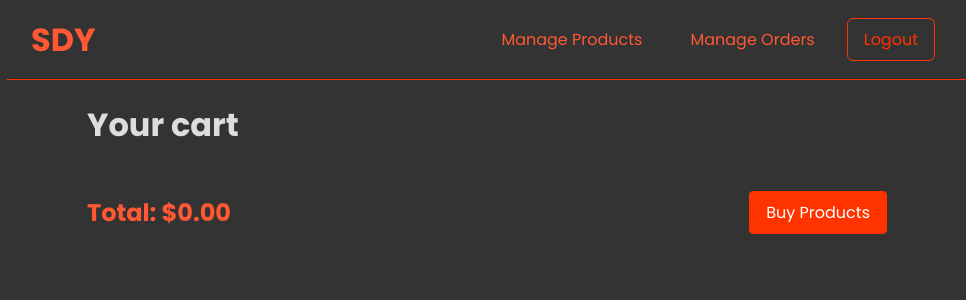
After one commit to shameworm/online-shop, a Node server app: page /cart in a window 1280 px wide. The commit adds this page. Shown: the top 300 px of the page, without its empty margins (153-1119 px from the left). Run offline with Node 20, Linux system fonts and the light colour scheme; the visitor is signed in with stand-in values (Sample User, id 1); some libraries are stand-ins or nearby versions.

Commit message:
Adding cart page. Start creating AJAX request for updating cart

```diff
--- a/controllers/cart-controller.js
+++ b/controllers/cart-controller.js
@@ -1,4 +1,8 @@
 const Product = require("../models/product-model");
+
+function getCart(req, res) {
+    res.render("customer/cart/cart");
+}
 
 async function addCartItem(req, res, next) {
     let product;
@@ -20,6 +24,28 @@ async function addCartItem(req, res, next) {
     });
 }
 
+function updateCartItem(req, res) {
+    const cart = res.locals.cart;
+
+    const updatedItemData = cart.updateItem(
+        req.body.productId,
+        req.body.quantity
+    );
+
+    req.session.cart = cart;
+
+    res.json({
+        message: "Cart updated!",
+        updateCartData: {
+            newTotalQuantity: cart.totalQuantity,
+            newTotalPrice: cart.totalPrice,
+            updatedItemPrice: updateCartData.updatedItemPrice,
+        },
+    });
+}
+
 module.exports = {
     addCartItem: addCartItem,
+    getCart: getCart,
+    updateCartItem: updateCartItem,
 };
--- a/models/cart-model.js
+++ b/models/cart-model.js
@@ -16,8 +16,8 @@ class Cart {
             const item = this.items[i];
 
             if (item.product.id === product.id) {
-                cartItem.quantity++;
-                cartItem.totalPrice += product.price;
+                cartItem.quantity = item.quantity + 1;
+                cartItem.totalPrice = item.totalPrice + product.price;
                 this.items[i] = cartItem;
 
                 this.totalQuantity++;
@@ -30,6 +30,29 @@ class Cart {
         this.totalQuantity++;
         this.totalPrice += product.price;
     }
+
+    updateItem(productId, newQuantity) {
+        for (let i = 0; i < this.items.length; i++) {
+            const item = this.items[i];
+
+            if (item.product.id === productId && newQuantity > 0) {
+                const cartItem = { ...item };
+                const quantityChange = newQuantity - item.quantity;
+                cartItem.quantity = newQuantity;
+                cartItem.totalPrice = newQuantity * product.price;
+                this.items[i] = cartItem;
+
+                this.totalQuantity = this.totalQuantity - quantityChange;
+                this.totalPrice += quantityChange * product.price;
+                return { updateItemPrice: cartItem.totalPrice };
+            } else if (item.product.id === productId && newQuantity <= 0) {
+                this.items.splice(i, 1);
+                this.totalQuantity = this.totalQuantity - item.quantity;
+                this.totalPrice -= item.totalPrice;
+                return { updateItemPrice: 0 };
+            }
+        }
+    }
 }
 
 module.exports = Cart;
--- a/public/styles/base.css
+++ b/public/styles/base.css
@@ -5,27 +5,24 @@
 html {
     font-family: "Poppins", "Helvetica Neue", "Helvetica", "Arial", "sans-serif";
 
-    --color-gray-50: rgb(243, 236, 230);
-    --color-gray-100: rgb(207, 201, 195);
-    --color-gray-300: rgb(99, 92, 86);
-    --color-gray-400: rgb(70, 65, 60);
-    --color-gray-500: rgb(37, 34, 31);
-    --color-gray-600: rgb(32, 29, 26);
-    --color-gray-700: rgb(31, 26, 22);
-
-    --color-primary-50: rgb(253, 224, 200);
-    --color-primary-100: rgb(253, 214, 183);
-    --color-primary-200: rgb(250, 191, 143);
-    --color-primary-400: rgb(223, 159, 41);
-    --color-primary-500: rgb(212, 136, 14);
-    --color-primary-700: rgb(212, 120, 14);
-    --color-primary-200-contrast: rgb(100, 46, 2);
+    --color-gray-50: rgb(240, 240, 240);
+    --color-gray-100: rgb(221, 221, 221);
+    --color-gray-300: rgb(153, 153, 153);
+    --color-gray-400: rgb(102, 102, 102);
+    --color-gray-500: rgb(51, 51, 51);
+    --color-gray-600: rgb(45, 45, 45);
+    --color-gray-700: rgb(26, 26, 26);
+    --color-primary-50: rgb(255, 230, 204);
+    --color-primary-100: rgb(255, 187, 153);
+    --color-primary-200: rgb(255, 99, 51);
+    --color-primary-400: rgb(255, 88, 51);
+    --color-primary-500: rgb(255, 51, 0);
+    --color-primary-700: rgb(204, 51, 0);
+    --color-primary-200-contrast: rgb(77, 38, 0);
     --color-primary-500-contrast: white;
-
-    --color-error-100: rgb(255, 192, 180);
-    --color-error-500: rgb(199, 51, 15);
-
-    --color-primary-500-bg: rgb(63, 60, 58);
+    --color-error-100: rgb(255, 204, 204);
+    --color-error-500: rgb(204, 0, 0);
+    --color-primary-500-bg: rgb(102, 102, 102);
 
     --space-1: 0.25rem;
     --space-2: 0.5rem;
@@ -93,7 +90,6 @@ a {
     background-color: var(--color-primary-500-bg);
 }
 
-
 .alert {
     border-radius: var(--border-radius-medium);
     background-color: var(--color-error-100);
--- /dev/null
+++ b/public/styles/cart.css
@@ -0,0 +1,57 @@
+.cart-item {
+    display: flex;
+    flex-direction: column;
+    background-color: var(--color-gray-700);
+    padding: var(--space-4);
+    margin: var(--space-4) 0;
+    border-radius: var(--border-radius-medium);
+}
+
+.cart-item h2 {
+    font-size: 1.5rem;
+    margin: 0;
+}
+
+.cart-item p {
+    font-size: 1.1rem;
+}
+
+.cart-item input {
+    font: inherit;
+    padding: var(--space-2);
+    border-radius: var(--border-radius-small);
+    border: none;
+}
+
+.cart-product-price {
+    font-style: italic;
+    font-size: 0.9rem;
+    color: var(--color-gray-300);
+}
+
+#cart-total {
+    display: flex;
+    flex-direction: column;
+    justify-content: center;
+    align-items: center;
+}
+
+#cart-total p {
+    font-size: 1.5rem;
+    font-weight: bold;
+    color: var(--color-primary-400);
+}
+
+@media (min-width: 48rem) {
+
+    .cart-item {
+        flex-direction: row;
+        justify-content: space-between;
+    }
+
+    #cart-total {
+        flex-direction: row;
+        justify-content: space-between;
+    }
+
+}
--- a/routes/cart-routes.js
+++ b/routes/cart-routes.js
@@ -4,6 +4,11 @@ const cartController = require("../controllers/cart-controller");
 
 const router = express.Router();
 
+router.get("/", cartController.getCart);
+
 router.post("/items", cartController.addCartItem);
 
+router.patch("/items", cartController.updateCartItem);
+
+
 module.exports = router;
--- /dev/null
+++ b/views/customer/cart/cart.ejs
@@ -0,0 +1,22 @@
+<%- include("../../shared/includes/head", {pageTitle: "You cart"}) %>
+<link rel="stylesheet" href="/styles/cart.css">
+<script src="/scripts/cart-item-management" defer></script>
+</head>
+<body>
+    <%- include("../../shared/includes/header") %>
+    <main>
+        <h1>Your cart</h1>
+        <ul id="cart-items">
+            <% for (const cartItem of locals.cart.items) { %>
+            <li>
+                <%- include("includes/cart-item", {item: cartItem}) %>
+            </li>
+            <% } %>
+        </ul>
+        <div id="cart-total">
+            <p>Total: $<%= locals.cart.totalPrice.toFixed(2) %></p>
+            <button class="btn">Buy Products</button>
+        </div>
+    </main>
+
+<%- include("../../shared/includes/footer") %>
--- a/views/customer/products/all-products.ejs
+++ b/views/customer/products/all-products.ejs
@@ -1,4 +1,4 @@
-<%- include("../../shared/includes/head", {pageTitle: "All products"}) %>
+<%- include("../../shared/includes/head", {pageTitle: "SmartDeviceYard"}) %>
 <link rel="stylesheet" href="/styles/products.css">
 </head>
 <body>
```
Also changed, not shown: public/scripts/cart-item-management.js (added, +34 -0 lines), views/customer/cart/includes/cart-item.ejs (added, +10 -0 lines).
